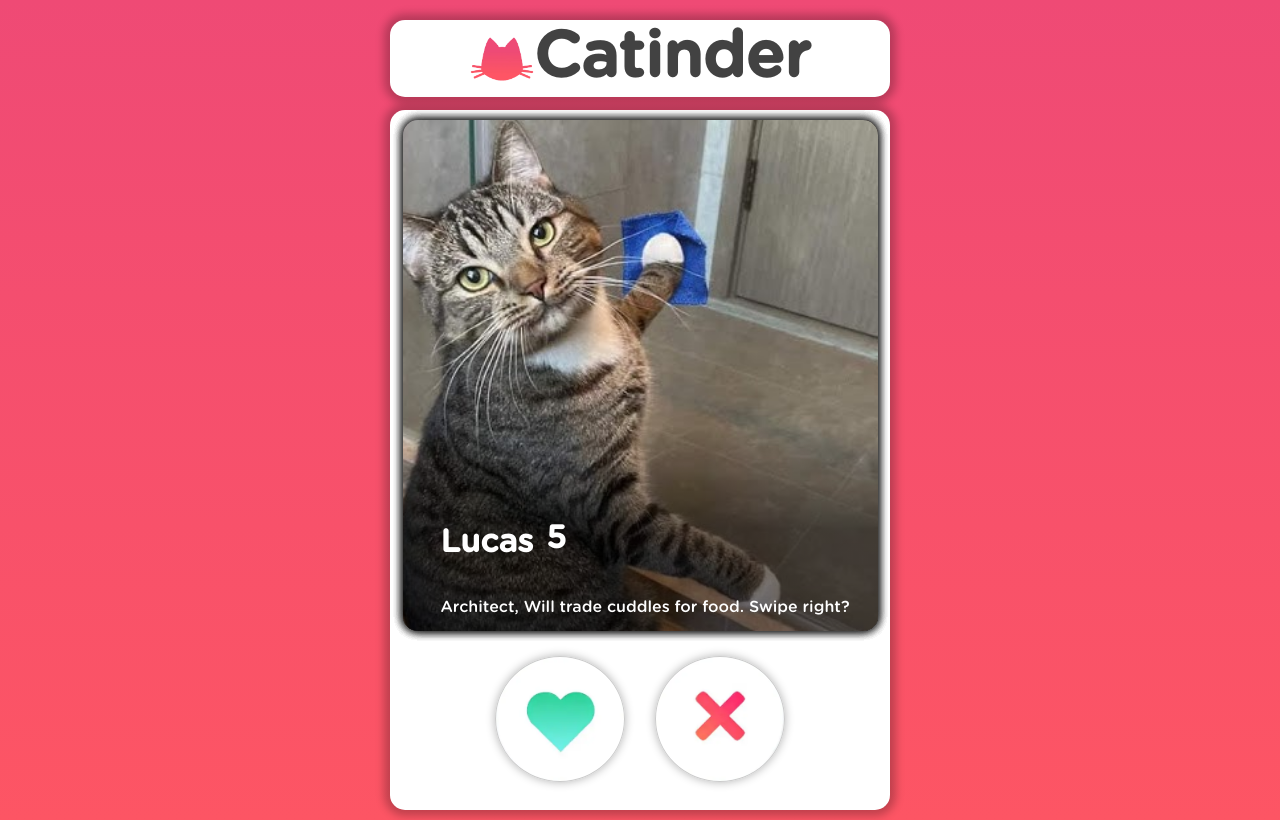
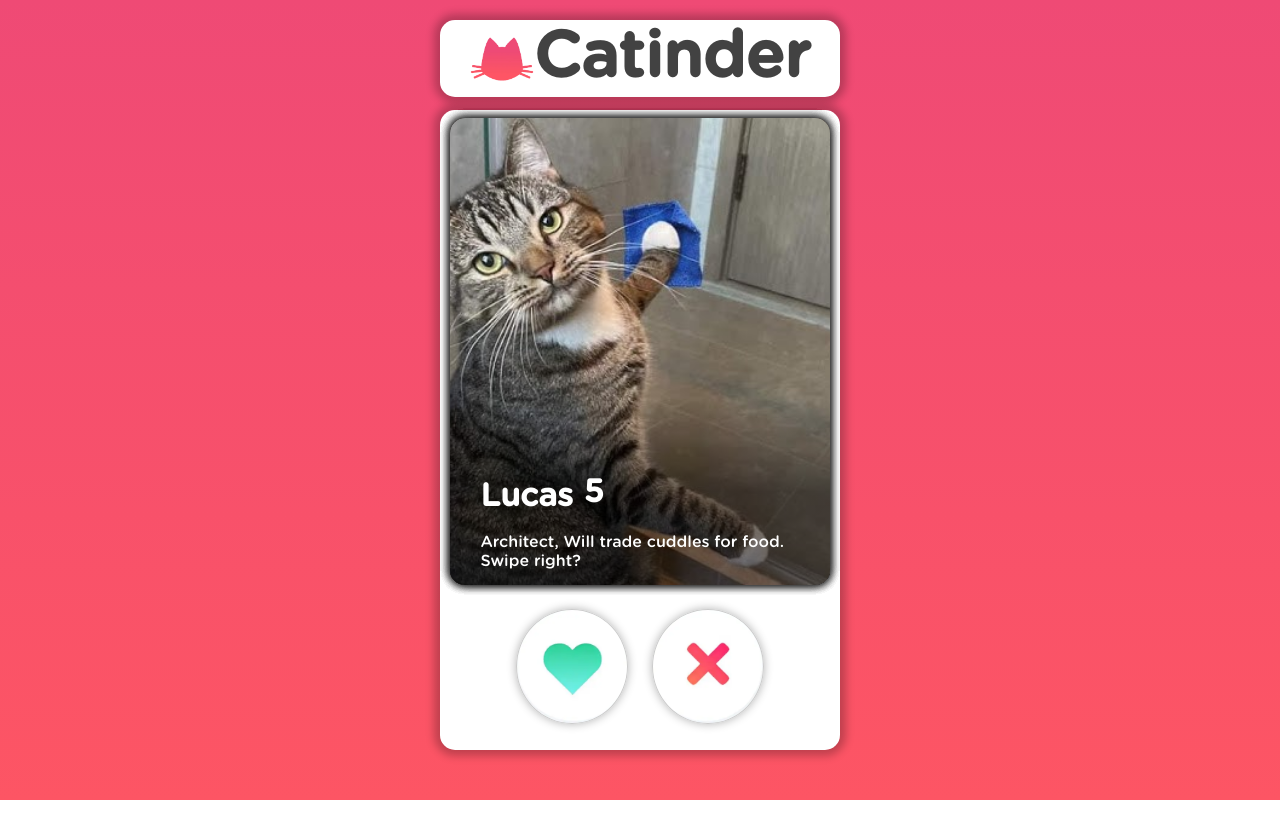
Before and after one commit to OriolFiblaSancho/catinder, a plain HTML site: page index.html in a window 1280 px wide. Drawn offline with Linux system fonts and the light colour scheme.

Commit message:
fixing responsive design for mobile devices

```diff
--- a/styles.css
+++ b/styles.css
@@ -53,9 +53,7 @@ body{
     align-items: center;
     width: 90%;
     max-width: 400px;
-    height: auto;
-    min-height: 450px;
-    max-height: 580px;
+    height: 80vh;
     aspect-ratio: 400/580;
     background-color: #ffffff;
     border-radius: 15px;
@@ -80,8 +78,8 @@ body{
     border-radius: 50%;
     cursor: pointer;
     margin: 3%;
-    height: clamp(50px, 15vw, 90%);
-    width: clamp(50px, 15vw, 26%);
+    height: clamp(50px, 25vw, 90%);
+    width: clamp(50px, 25vw, 28%);
     border: 1px solid #ccc;
     box-shadow: 0 0 10px rgba(0,0,0,0.3);
     background: url('img/tinder-icons.webp') no-repeat;
@@ -210,6 +208,7 @@ body{
     inset: 0;
     padding-left: 8%;
     padding-bottom: 14px;
+    margin-top: 25px;
     z-index: 4;
     font-size: clamp(0.9rem, 3vw, 1rem);
 }
@@ -228,15 +227,3 @@ body{
         padding-bottom: 50px;
     }
 }
-
-/* Media queries para pantallas más grandes */
-@media (min-width: 1200px) {
-    .card {
-        max-width: 500px;
-        max-height: 700px;
-    }
-
-    .title {
-        max-width: 500px;
-    }
-}
```
